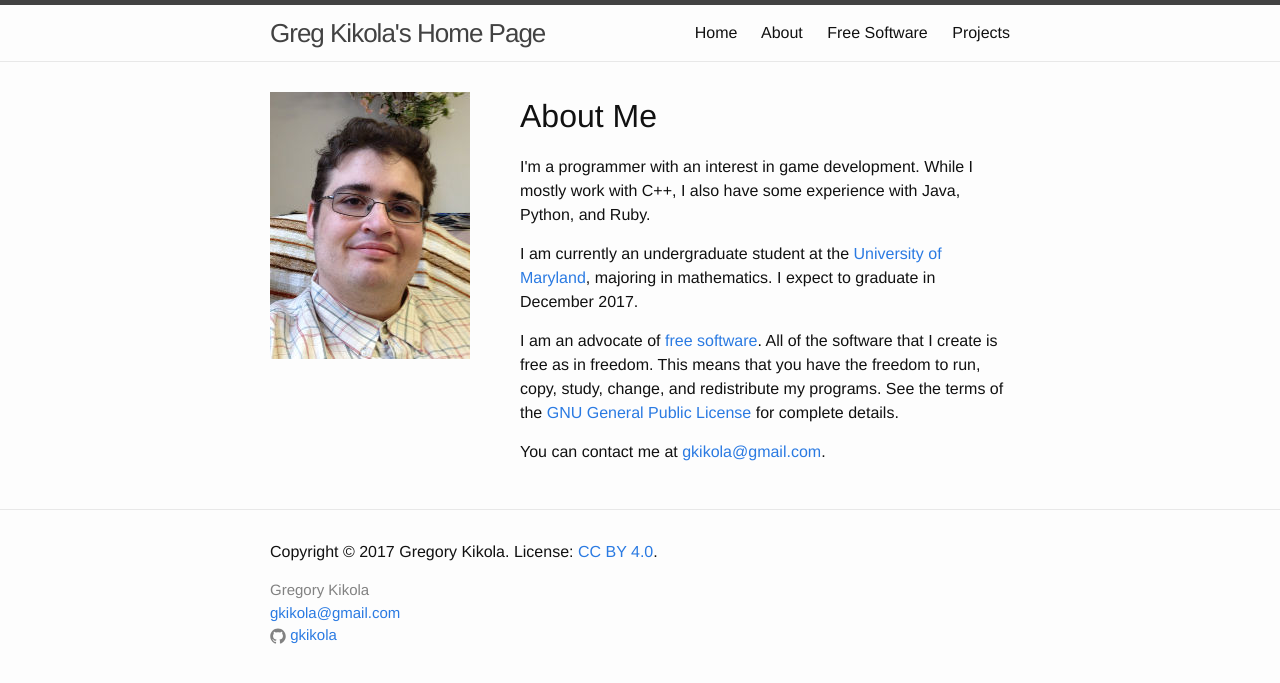
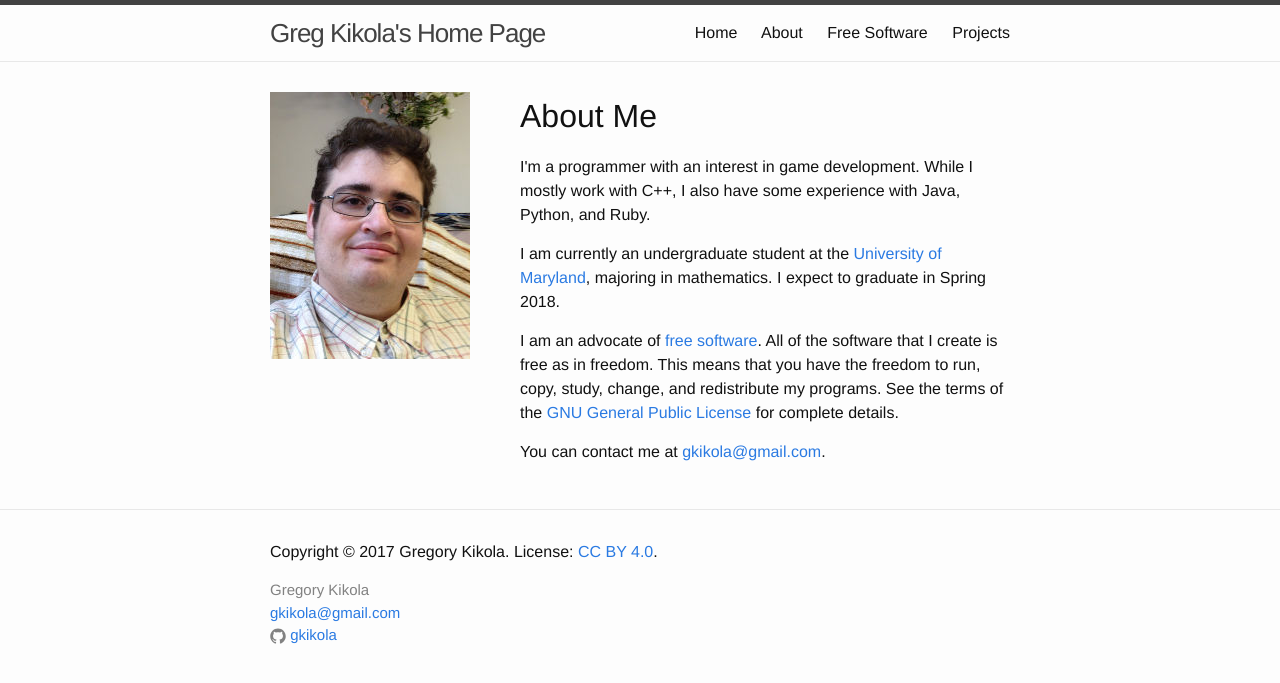
Before and after one commit to gkikola/gkikola.github.io, a Jekyll site: the page built from about.html, in a window 1280 px wide. Shown: the top 683 px of the page. Built offline with Jekyll 4.4.1, drawn with Linux system fonts in a browser that asks for light colours.

Commit message:
Update bio

```diff
--- a/about.html
+++ b/about.html
@@ -16,7 +16,7 @@ description: About Greg Kikola
     <p>
       I am currently an undergraduate student at
       the <a href="http://www.umd.edu/">University of Maryland</a>,
-      majoring in mathematics. I expect to graduate in December 2017.
+      majoring in mathematics. I expect to graduate in Spring 2018.
     </p>
     <p>
       I am an advocate of <a href="/free.html">free software</a>. All
```
